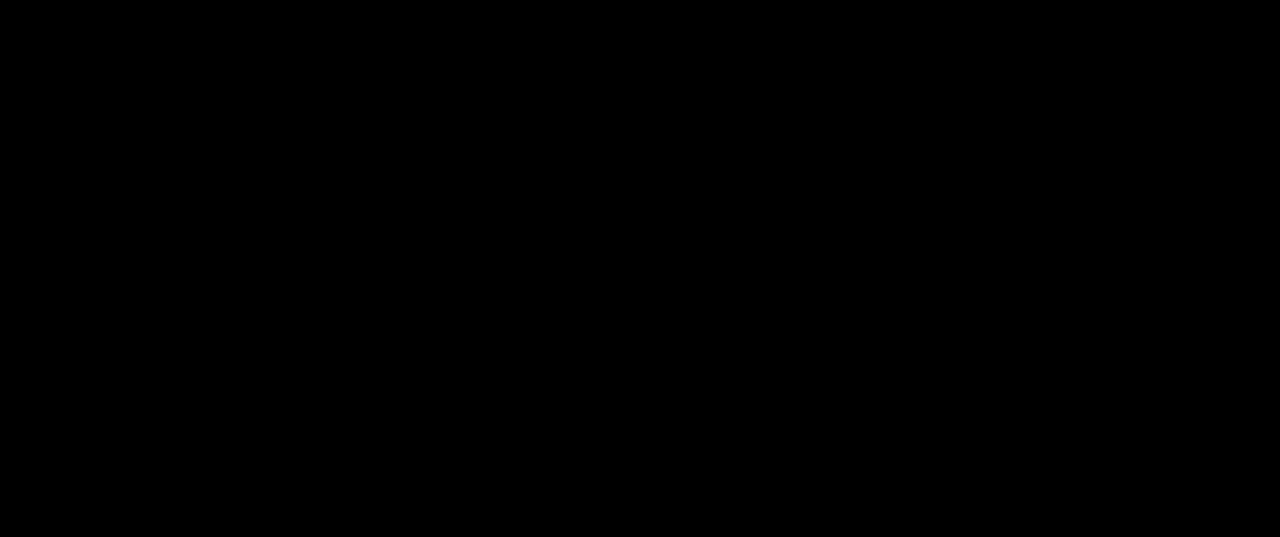
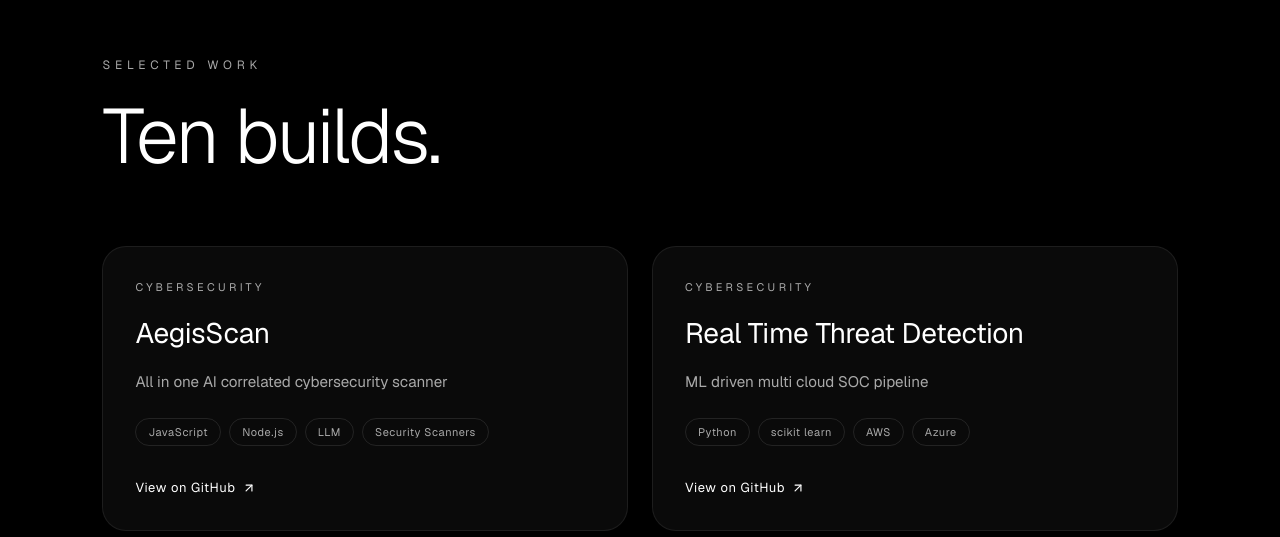
Before and after one commit to far-sae/Portfolio-, a Next.js app: page / in a window 1280 px wide. Shown: the part 2260-2797 px from the top of the page. Before the commit the page ends 2156 px from the top, so only its background shows below. Built offline with nearby package versions, Linux system fonts and the light colour scheme.

Commit message:
Add Projects section (10 cards from data)

```diff
--- a/app/page.tsx
+++ b/app/page.tsx
@@ -1,11 +1,13 @@
 import Hero from '@/components/hero/Hero';
 import About from '@/components/sections/About';
+import Projects from '@/components/sections/Projects';
 
 export default function Home() {
   return (
     <main>
       <Hero />
       <About />
+      <Projects />
     </main>
   );
 }
--- /dev/null
+++ b/components/sections/Projects.module.css
@@ -0,0 +1,31 @@
+.section {
+  padding: 20vh 8vw;
+  max-width: 1280px;
+  margin: 0 auto;
+}
+
+.eyebrow {
+  font-size: 12px;
+  letter-spacing: 0.4em;
+  text-transform: uppercase;
+  color: var(--muted);
+  margin: 0 0 24px;
+}
+
+.heading {
+  font-size: clamp(2.5rem, 6vw, 5rem);
+  font-weight: 300;
+  letter-spacing: -0.03em;
+  line-height: 1;
+  margin: 0 0 72px;
+}
+
+.grid {
+  display: grid;
+  grid-template-columns: 1fr 1fr;
+  gap: 24px;
+}
+
+@media (max-width: 768px) {
+  .grid { grid-template-columns: 1fr; }
+}
--- /dev/null
+++ b/components/sections/Projects.tsx
@@ -0,0 +1,24 @@
+'use client';
+import { useGsapReveal } from '@/components/hooks/useGsapReveal';
+import ProjectCard, { Project } from './ProjectCard';
+import projects from '@/data/projects.json';
+import styles from './Projects.module.css';
+
+export default function Projects() {
+  const ref = useGsapReveal<HTMLElement>({ selector: '[data-reveal]', stagger: 0.08 });
+  const items = projects.featured as Project[];
+
+  return (
+    <section ref={ref} id="projects" className={styles.section} aria-label="Projects">
+      <p className={styles.eyebrow} data-reveal>Selected Work</p>
+      <h2 className={styles.heading} data-reveal>Ten builds.</h2>
+      <div className={styles.grid}>
+        {items.map((p) => (
+          <div key={p.slug} data-reveal>
+            <ProjectCard project={p} />
+          </div>
+        ))}
+      </div>
+    </section>
+  );
+}
```
